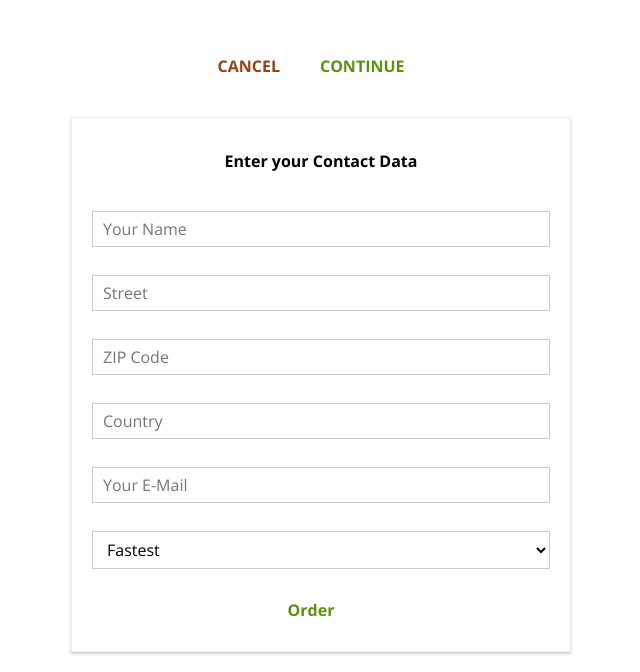
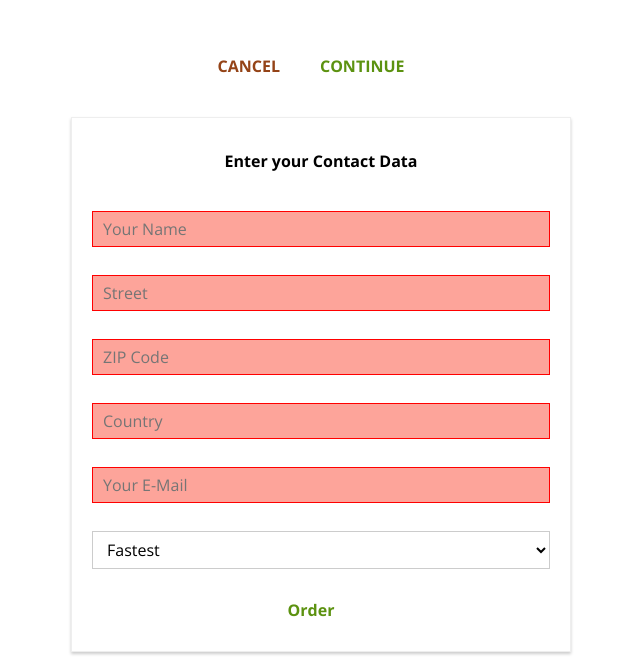
Before and after one commit to Xin0611/burger-builder, a React (Create React App) app: page /checkout/contact-data in a window 1280 px wide. Shown: the part 701-1373 px from the top of the page, without its empty margins (319-959 px from the left). Built offline with nearby package versions, Linux system fonts and the light colour scheme; the HTML template or start-up script is replaced by a standard one.

Commit message:
added validation feedback

```diff
--- a/src/components/UI/Input/input.js
+++ b/src/components/UI/Input/input.js
@@ -4,18 +4,22 @@ import classes from './Input.module.css';
 
 const input = (props) => {
   let inputElement = null;
+  const inputClasses = [classes.InputElement];
 
+  if(props.invalid && props.shouldValidate) {
+    inputClasses.push(classes.Invalid);
+  }
   switch (props.elementType) {
     case ('input'):
-      inputElement = <input className={classes.InputElement} {...props.elementConfig} value={props.value} onChange={props.onChange}/>
+      inputElement = <input className={inputClasses.join(' ')} {...props.elementConfig} value={props.value} onChange={props.onChange}/>
       break;
     case ('textarea'):
-      inputElement = <textarea className={classes.InputElement} {...props.elementConfig} value={props.value} onChange={props.onChange}/>
+      inputElement = <textarea className={inputClasses.join(' ')} {...props.elementConfig} value={props.value} onChange={props.onChange}/>
       break;
     case ('select'):
       inputElement = (
        <select
-        className={classes.InputElement}
+        className={inputClasses.join(' ')}
         value={props.value}
         onChange={props.onChange}>
         {props.elementConfig.options.map(option => (
@@ -26,7 +30,7 @@ const input = (props) => {
       </select> );
       break;
     default:
-      inputElement = <input className={classes.InputElement} {...props.elementConfig} value={props.value} onChange={props.onChange}/>
+      inputElement = <input className={inputClasses.join(' ')} {...props.elementConfig} value={props.value} onChange={props.onChange}/>
   }
 
   return (
--- a/src/containers/Checkout/ContactData/ContactData.js
+++ b/src/containers/Checkout/ContactData/ContactData.js
@@ -156,10 +156,12 @@ class ContactData extends Component {
       <form onSubmit={this.orderHandler}>
         {formElementsArray.map(formElement => (
           <Input
-            key={formElement.id}
+            key={formElement.id}å
             elementType={formElement.config.elementType}
             elementConfig={formElement.config.elementConfig}
             value={formElement.config.value}
+            invalid={!formElement.config.valid}
+            shouldValidate={formElement.config.validation}
             onChange={(event) => this.inputChangedHandler(event, formElement.id)}/>
         ))}
         <Button
```
